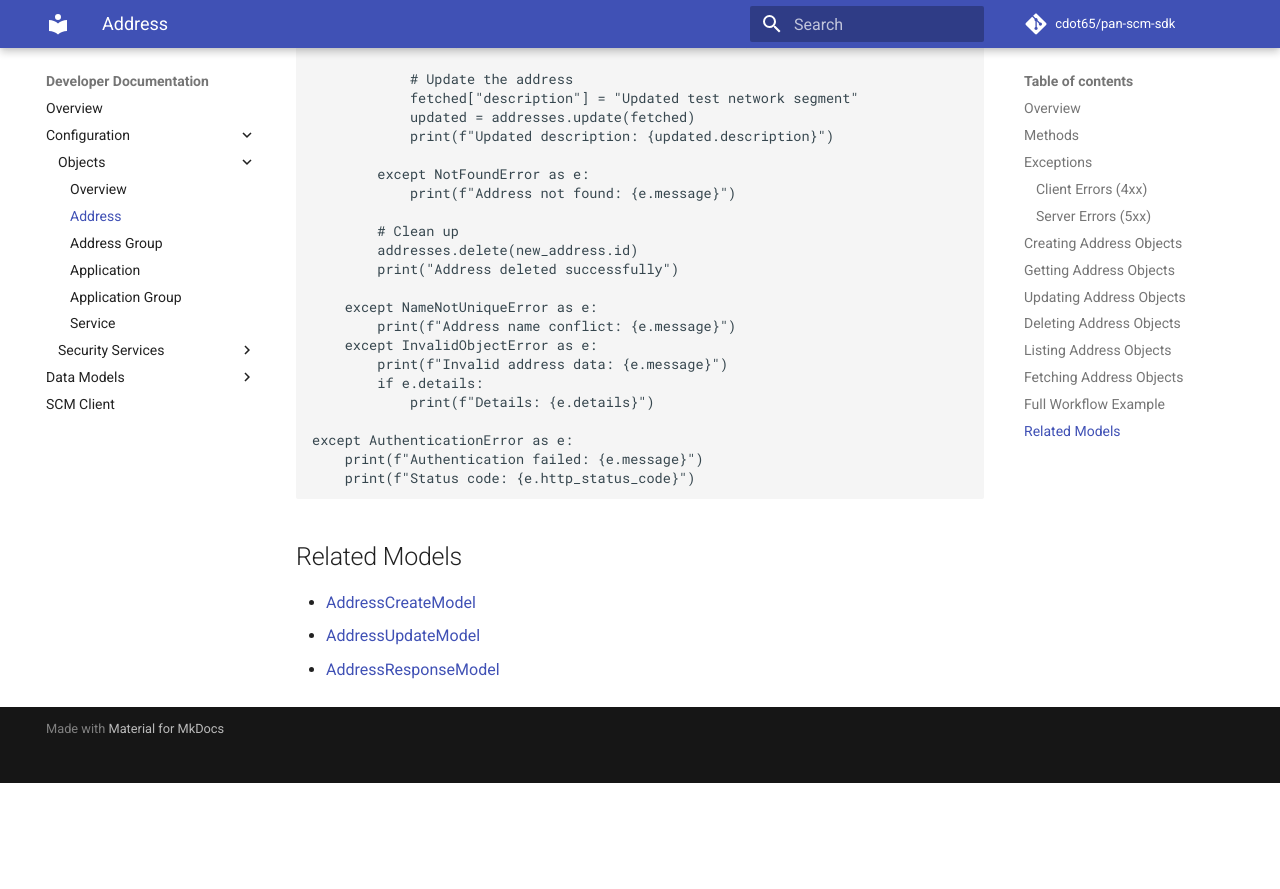
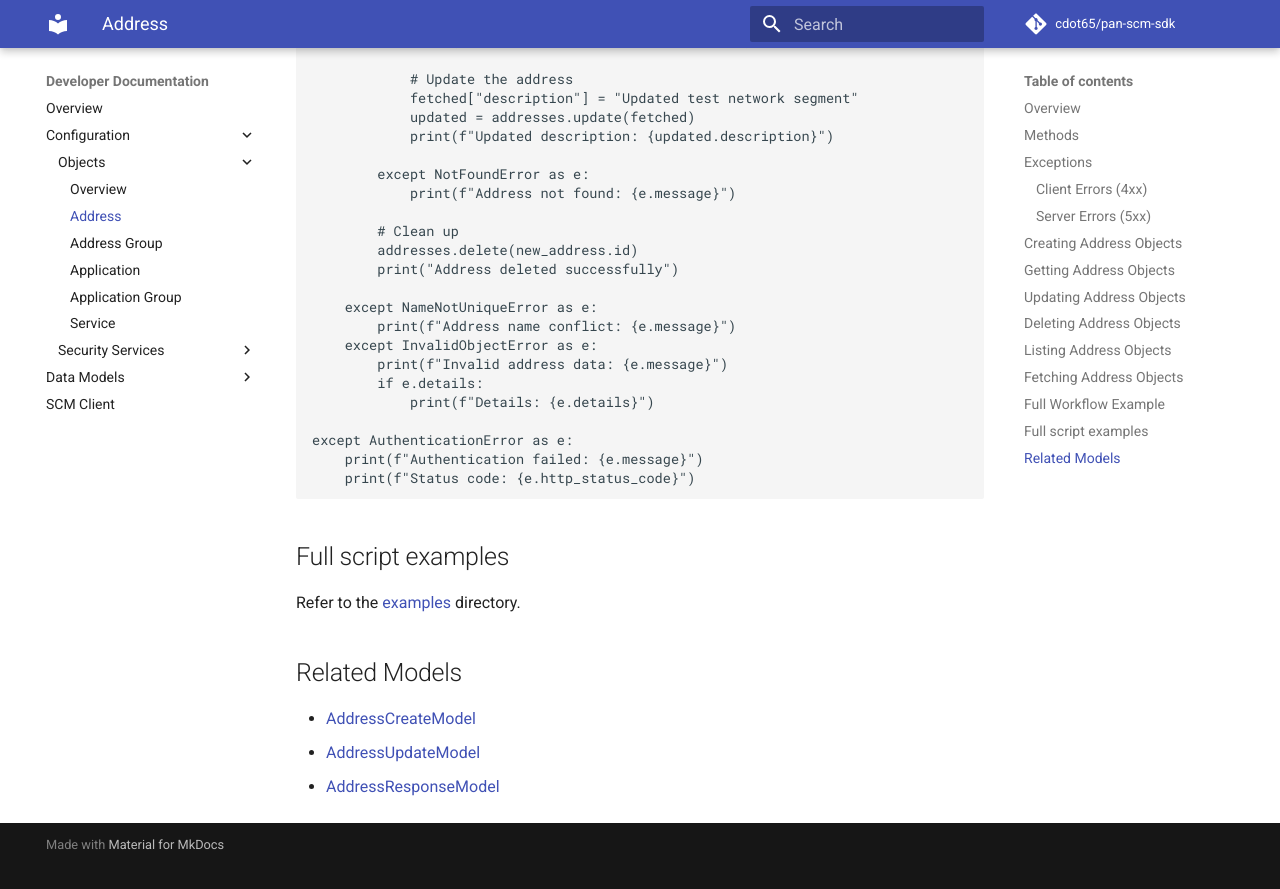
Before and after one commit to cdot65/pan-scm-sdk, an MkDocs documentation site: the page built from docs/sdk/config/objects/address.md, in a window 1280 px wide and 900 px high, scrolled down 5447 px. Shown: the top 889 px of the window. Built offline with MkDocs 1.6.1 and Material for MkDocs 9.7.7, drawn with Linux system fonts in a browser that asks for light colours; comment, search, counter and statistics services are not loaded; before the commit the page ends 6230 px from its top, so only the background shows below that.

```diff
--- a/docs/sdk/config/objects/address.md
+++ b/docs/sdk/config/objects/address.md
@@ -297,6 +297,10 @@
 
 </div>
 
+## Full script examples
+
+Refer to the [examples](../../../../examples/scm/config/objects) directory.
+
 ## Related Models
 
 - [AddressCreateModel](../../models/objects/address_models.md#addresscreatemodel)
```
